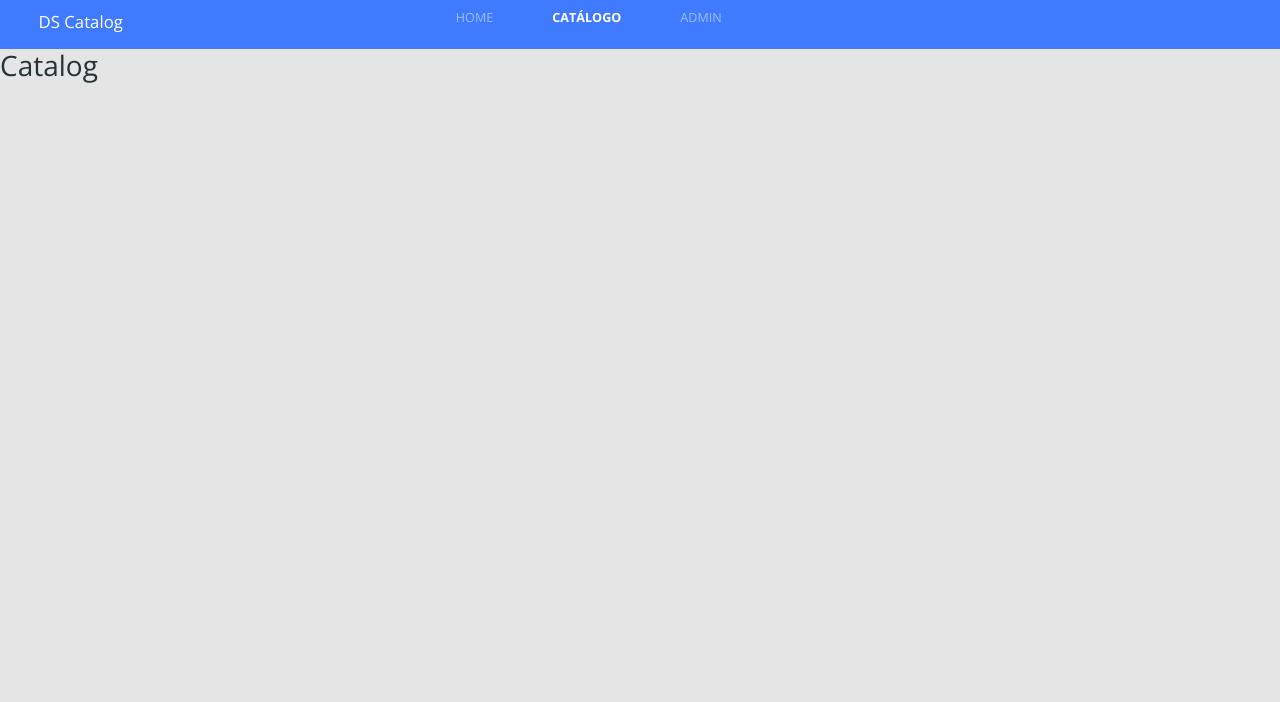
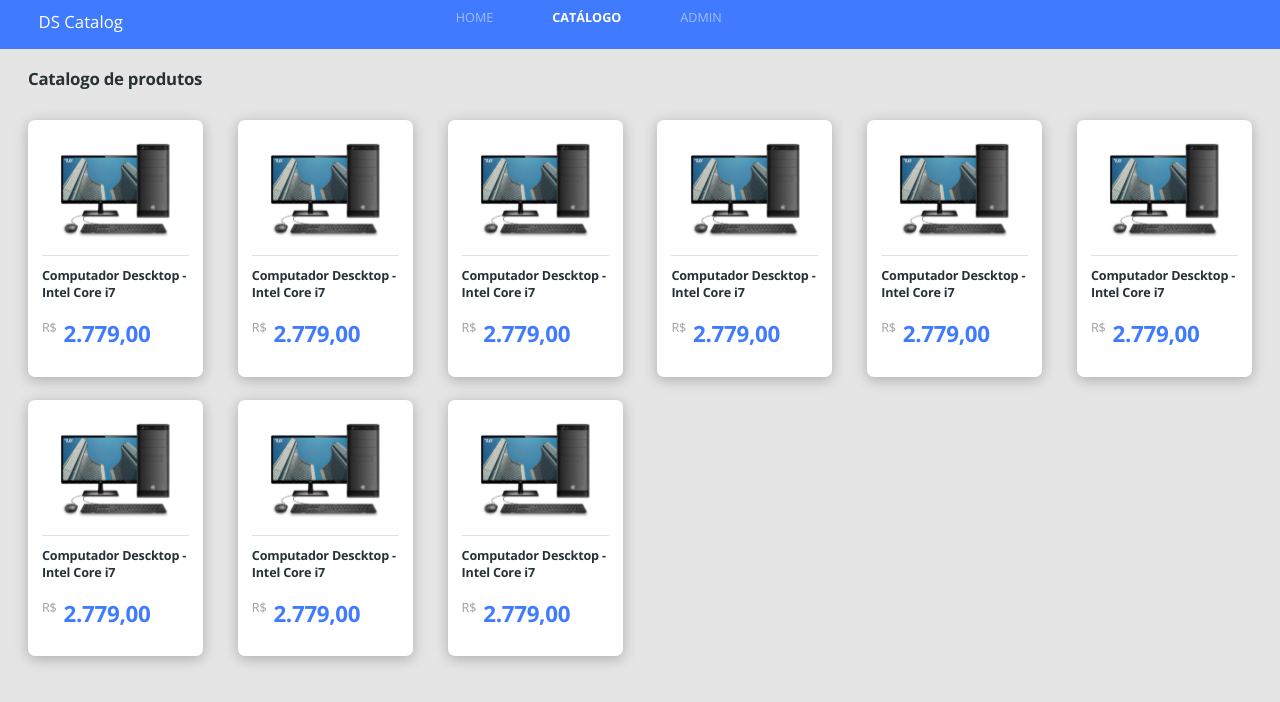
Before and after one commit to GabrielCPDev/dscatalog-bootcamp-devsuperior, a React (Create React App) app in the folder front-web/: page /catalog in a window 1280 px wide. Shown: the top 702 px of the page. Built offline with nearby package versions, Linux system fonts and the light colour scheme.

Commit message:
Finish product listing layout

```diff
--- a/front-web/src/app.scss
+++ b/front-web/src/app.scss
@@ -30,3 +30,16 @@ a {
         color: unset;
     }
 }
+
+.border-radius-10 {
+    border-radius: 10px;
+}
+
+.border-radius-20 {
+    border-radius: 20px;
+}
+
+.card-base {
+    background: #FFFFFF;
+    box-shadow: 0px 4px 20px rgba(0, 0, 0, 0.25);
+}
--- /dev/null
+++ b/front-web/src/pages/Catalog/components/ProductCard/index.tsx
@@ -0,0 +1,22 @@
+import React from 'react';
+import { ReactComponent as ProductImage } from '../../../../core/assets/images/product.svg';
+import './styles.scss';
+
+const ProductCard = () => (
+    <div className="card-base border-radius-10 product-card">
+        <ProductImage />
+
+
+        <div className="product-info">
+            <h6 className="product-name">
+                Computador Descktop - Intel Core i7
+            </h6>
+            <div className="product-price-container">
+                <span className="product-currency">R$</span>
+                <h3 className="product-price" >2.779,00</h3>
+            </div>
+        </div>
+    </div>
+);
+
+export default ProductCard;
--- /dev/null
+++ b/front-web/src/pages/Catalog/components/ProductCard/styles.scss
@@ -0,0 +1,39 @@
+.product-card {
+    text-align: center;
+    padding: 20px 20px 30px 20px;
+}
+
+.product-info {
+    border-top: 1px solid #E1E1E1;
+    text-align: left;
+    padding-top: 15px;
+    margin-top: 15px;
+}
+
+.product-name {
+    font-weight: bold;
+    font-size: 18px;
+    line-height: 25px;
+    letter-spacing: -0.015em;
+}
+
+.product-price-container {
+    margin-top: 25px;
+    display: flex;
+}
+
+.product-currency {
+    font-size: 18px;
+    line-height: 25px;
+    letter-spacing: -0.015em;
+    color: #9E9E9E;
+}
+
+.product-price {
+    font-weight: bold;
+    font-size: 32px;
+    line-height: 44px;
+    letter-spacing: -0.015em;
+    color: #407BFF;
+    margin-left: 10px;
+}
--- a/front-web/src/pages/Catalog/index.tsx
+++ b/front-web/src/pages/Catalog/index.tsx
@@ -1,11 +1,26 @@
 import React from 'react';
+import ProductCard from './components/ProductCard';
+import './styles.scss';
 
 const Catalog = () => (
 
-    <div>
-        <h1>
-            Catalog
+    <div className="catalog-container">
+        <h1 className="catalog-title">
+            Catalogo de produtos
         </h1>
+
+        <div className="catalog-products">
+            <ProductCard/>
+            <ProductCard/>
+            <ProductCard/>
+            <ProductCard/>
+            <ProductCard/>
+            <ProductCard/>
+            <ProductCard/>
+            <ProductCard/>
+            <ProductCard/>
+
+        </div>
     </div>
 );
 
--- /dev/null
+++ b/front-web/src/pages/Catalog/styles.scss
@@ -0,0 +1,20 @@
+.catalog-container {
+    margin-top: 26px;
+    padding-left: 40px;
+    padding-right: 40px;
+}
+
+.catalog-title {
+    font-size: 24px;
+    font-weight: bold;
+    line-height: 33px;
+    letter-spacing: -0.015em;
+}
+
+.catalog-products {
+    margin-top: 43px;
+    display: grid;
+    grid-template-columns: repeat(auto-fill, 250px);
+    grid-gap: 33px 20px;
+    justify-content: space-between;
+}
--- a/front-web/src/pages/Home/index.tsx
+++ b/front-web/src/pages/Home/index.tsx
@@ -7,7 +7,7 @@ import './styles.scss';
 const Home = () => (
 
     <div className="home-container">
-        <div className="row home-content">
+        <div className="row home-content card-base border-radius-20">
             <div className="col-6">
                 <h1 className="text-title">
                     Conheça o melhor <br /> catálogo de produtos
--- a/front-web/src/pages/Home/styles.scss
+++ b/front-web/src/pages/Home/styles.scss
@@ -5,9 +5,6 @@
 }
 
 .home-content {
-    background-color: #FFF;
-    box-shadow: 0px 4px 20px rgba(0, 0, 0, 0.25);
-    border-radius: 20px;
     padding-top: 155px;
     padding-left: 100px;
     padding-bottom: 150px;
```
Also changed, not shown: front-web/src/core/assets/images/product.svg (added).
